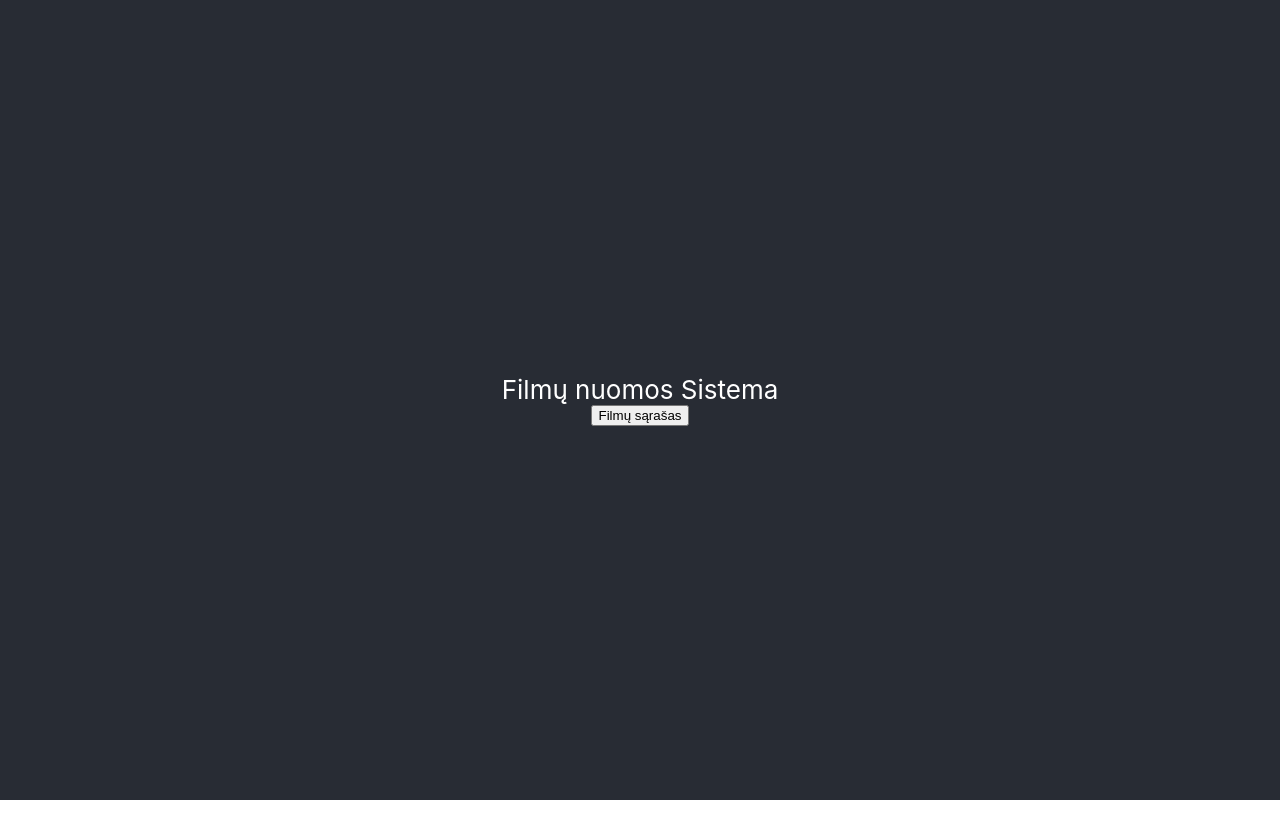
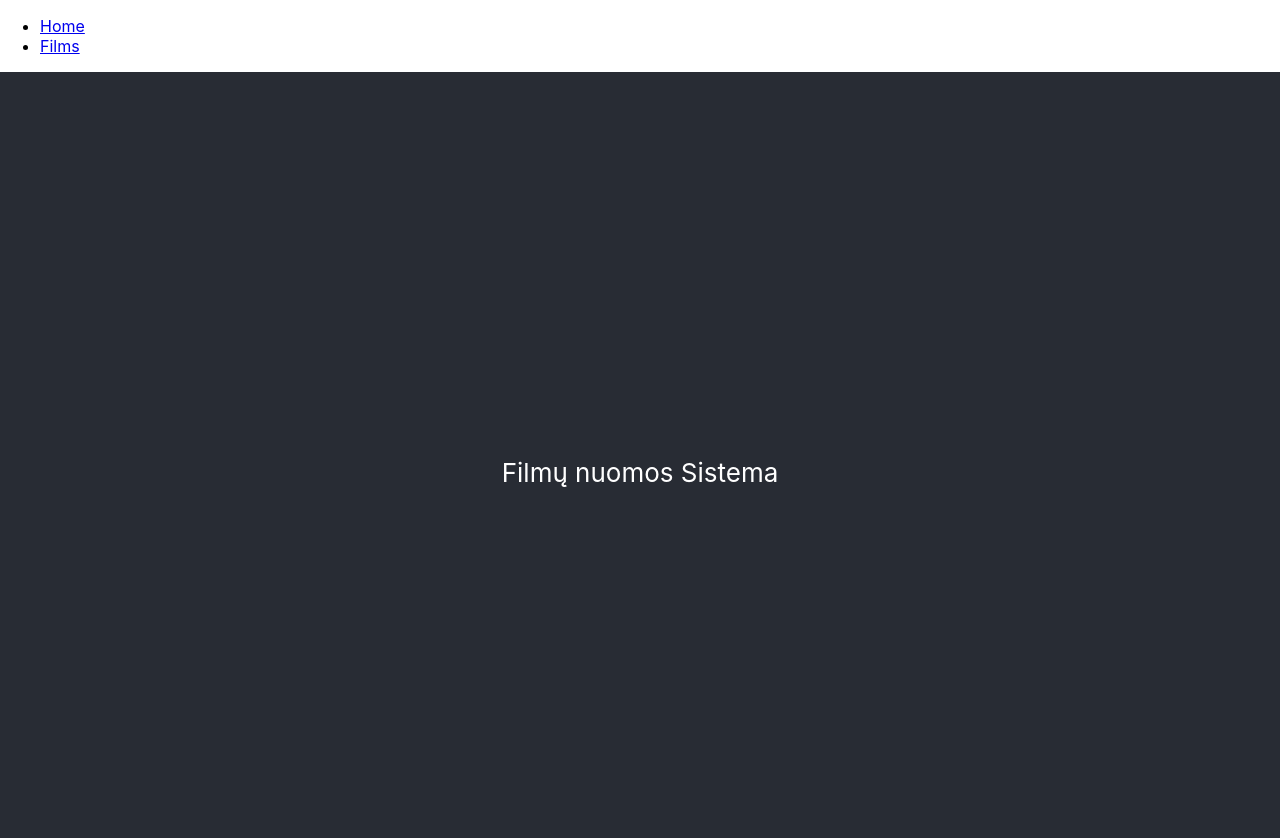
Before and after one commit to kostasliutkus/Filmu_Nuoma_Sistema, a React (Create React App) app in the folder filmu-nuoma-web/: page / in a window 1280 px wide. Shown: the top 838 px of the page. Before the commit the page ends 800 px from the top, so only its background shows below. Built offline with nearby package versions, Linux system fonts and the light colour scheme.

Commit message:
Created Router and example navbar

```diff
--- a/filmu-nuoma-web/package.json
+++ b/filmu-nuoma-web/package.json
@@ -6,9 +6,11 @@
     "@testing-library/jest-dom": "^5.17.0",
     "@testing-library/react": "^13.4.0",
     "@testing-library/user-event": "^13.5.0",
+    "rc-switch": "^4.1.0",
     "react": "^18.2.0",
     "react-dom": "^18.2.0",
-    "react-scripts": "5.0.1",
+    "react-router": "^6.18.0",
+    "react-scripts": "^5.0.1",
     "web-vitals": "^2.1.4"
   },
   "scripts": {
--- a/filmu-nuoma-web/src/App.js
+++ b/filmu-nuoma-web/src/App.js
@@ -1,17 +1,22 @@
 import './App.css';
 import React from "react";
 import FilmList from './pages/FilmSystem/FilmList.js'
-import { BrowserRouter, Routes, Route } from "react-router-dom";
+import {Link,Route,Routes } from 'react-router-dom';
+import HomePage from "./pages/HomePage";
 function App() {
   return (
-      <body>
-      <div >
-          <header className="App-header">Filmų nuomos Sistema
-              <button onClick={FilmList}>Filmų sąrašas</button>
-          </header>
-      </div>
-      </body>
-
+      <>
+      <nav>
+          <ul>
+              <li><Link to="/">Home</Link></li>
+              <li><Link to="/FilmList">Films</Link></li>
+          </ul>
+      </nav>
+      <Routes>
+          <Route path="/" element ={<HomePage/>}/>
+          <Route path="/FilmList" element ={<FilmList/>}/>
+      </Routes>
+      </>
   );
 }
 export default App;
--- a/filmu-nuoma-web/src/index.js
+++ b/filmu-nuoma-web/src/index.js
@@ -3,11 +3,15 @@ import ReactDOM from 'react-dom/client';
 import './index.css';
 import App from './App';
 import reportWebVitals from './reportWebVitals';
+import {BrowserRouter as Router} from "react-router-dom";
+
 
 const root = ReactDOM.createRoot(document.getElementById('root'));
 root.render(
   <React.StrictMode>
-    <App />
+      <Router>
+          <App/>
+      </Router>
   </React.StrictMode>
 );
 
--- /dev/null
+++ b/filmu-nuoma-web/src/pages/HomePage.js
@@ -0,0 +1,11 @@
+import React from "react";
+
+function Home()
+{
+   return(
+       <body>
+       <header className="App-header">Filmų nuomos Sistema
+       </header>
+       </body> );
+}
+export default Home
```
Also changed, not shown: 1 other file (tests, documents, lock files or other folders).
